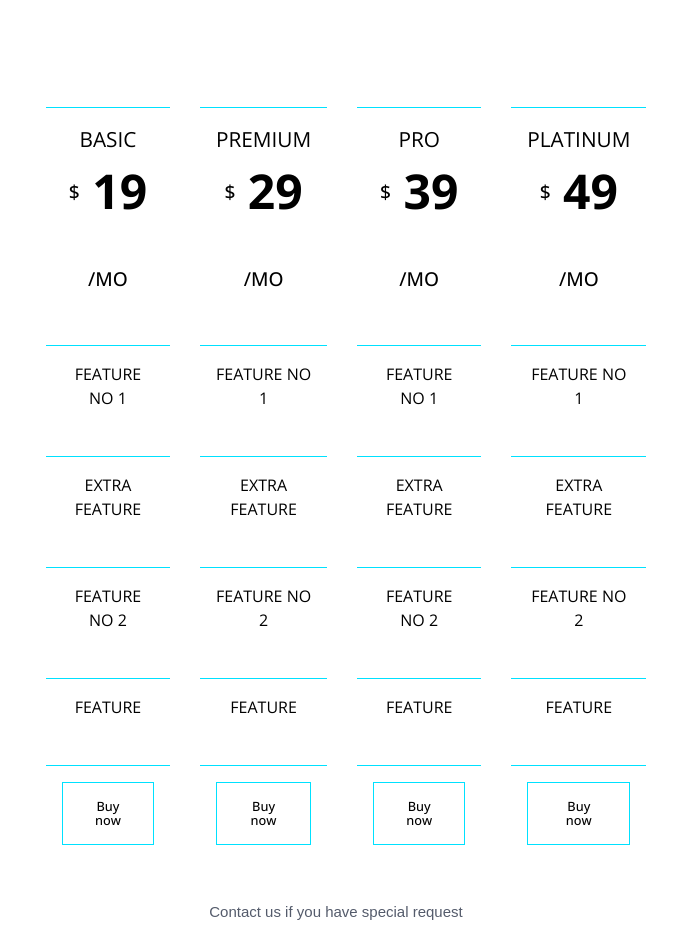
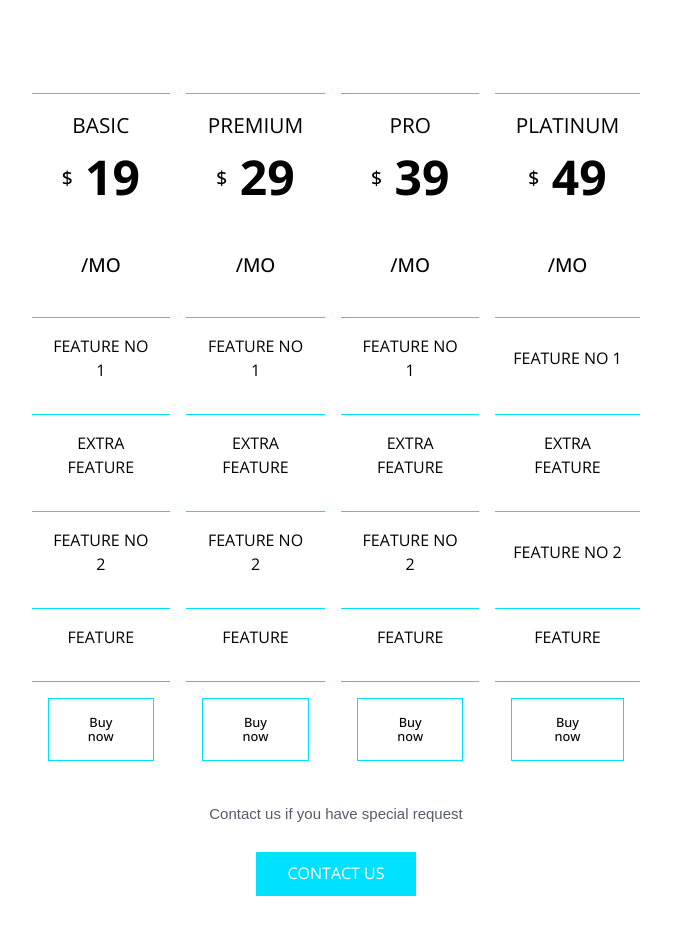
Before and after one commit to H-Keshk/Kasper---HTML-CSS--, a plain HTML site: page index.html in a window 1280 px wide. Shown: the part 5415-6352 px from the top of the page, without its empty margins (304-981 px from the left). Drawn offline with nearby package versions, Linux system fonts and the light colour scheme.

Commit message:
Update index.html

```diff
--- a/index.html
+++ b/index.html
@@ -348,7 +348,7 @@
                 <p>Lorem ipsum dolor sit amet consectetur adipisicing elit. Reiciendis impedit aliquam laborum deserunt incidunt voluptas.</p>
             </div>
             <div class="plans">
-                <table cellspacing="30px">
+                <table cellspacing="16px">
                     <tr>
                         <th>basic <span><sup>$</sup> 19 <sub>/mo</sub></span></th>
                         <th>premium <span><sup>$</sup> 29 <sub>/mo</sub></span></th>
```
